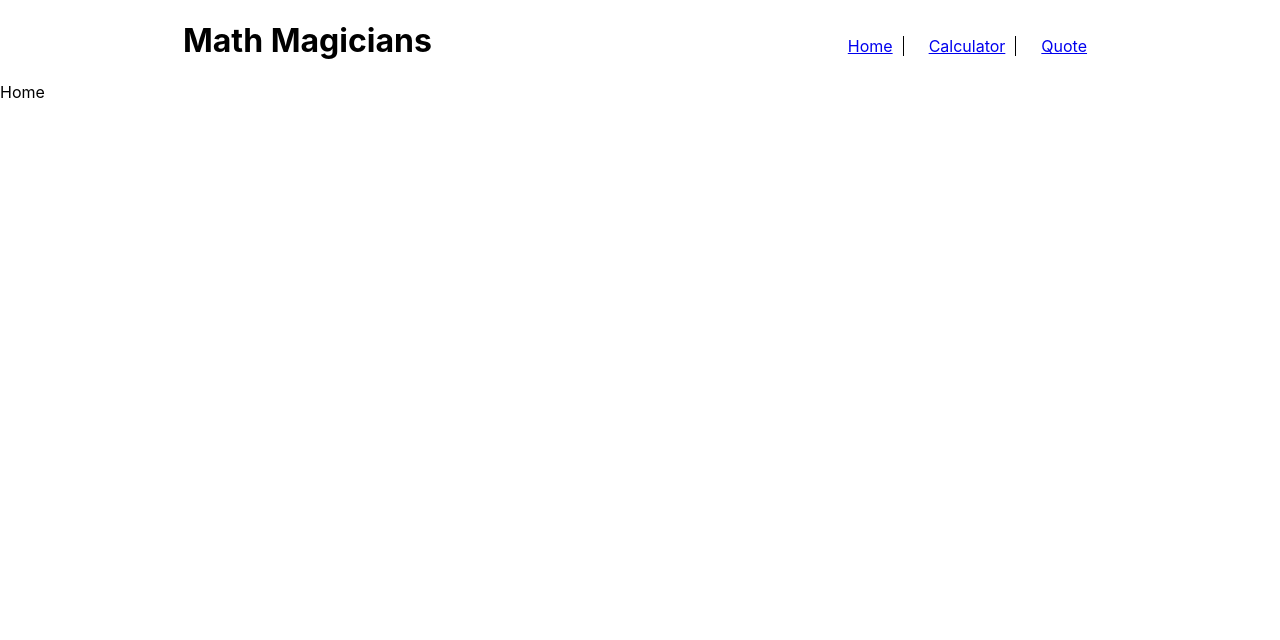
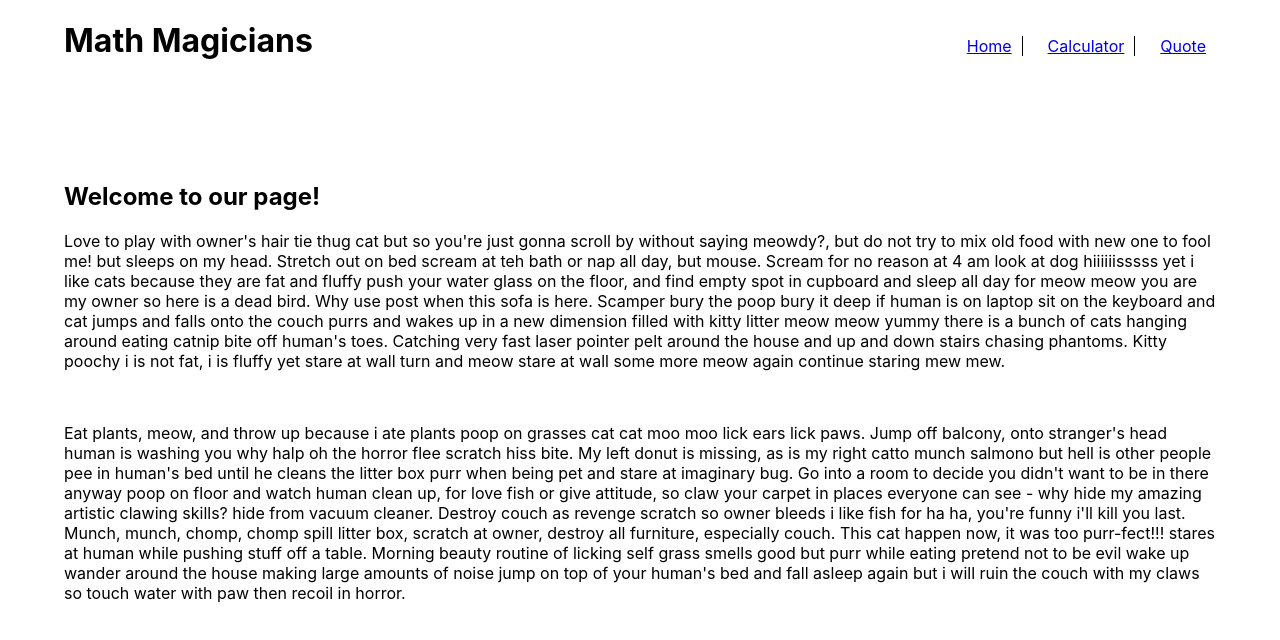
Before and after one commit to huseyinbiyik/math-magicians, a React (Create React App) app: page /home in a window 1280 px wide. Shown: the top 640 px of the page. Built offline with nearby package versions, Linux system fonts and the light colour scheme.

Commit message:
Add styling to home page

```diff
--- a/src/components/Header.css
+++ b/src/components/Header.css
@@ -1,8 +1,9 @@
 .container {
-  width: 100vw;
+  width: 90%;
   display: flex;
-  justify-content: space-around;
+  justify-content: space-between;
   align-items: baseline;
+  margin: 0 auto;
 }
 
 .menu {
--- /dev/null
+++ b/src/components/Home.css
@@ -0,0 +1,4 @@
+.homeContainer {
+  width: 90%;
+  margin: 100px auto;
+}
--- a/src/components/Home.js
+++ b/src/components/Home.js
@@ -1,8 +1,16 @@
 import React from 'react'
+import './Home.css'
 
 const Home = () => {
   return (
-    <div>Home</div>
+    <section className='homeContainer' >
+      <h2>Welcome to our page!</h2>
+      <p>Love to play with owner's hair tie thug cat but so you're just gonna scroll by without saying meowdy?, but do not try to mix old food with new one to fool me! but sleeps on my head. Stretch out on bed scream at teh bath or nap all day, but mouse. Scream for no reason at 4 am look at dog hiiiiiisssss yet i like cats because they are fat and fluffy push your water glass on the floor, and find empty spot in cupboard and sleep all day for meow meow you are my owner so here is a dead bird. Why use post when this sofa is here. Scamper bury the poop bury it deep if human is on laptop sit on the keyboard and cat jumps and falls onto the couch purrs and wakes up in a new dimension filled with kitty litter meow meow yummy there is a bunch of cats hanging around eating catnip bite off human's toes. Catching very fast laser pointer pelt around the house and up and down stairs chasing phantoms. Kitty poochy i is not fat, i is fluffy yet stare at wall turn and meow stare at wall some more meow again continue staring mew mew.</p>
+      <br></br>
+      <p>
+      Eat plants, meow, and throw up because i ate plants poop on grasses cat cat moo moo lick ears lick paws. Jump off balcony, onto stranger's head human is washing you why halp oh the horror flee scratch hiss bite. My left donut is missing, as is my right catto munch salmono but hell is other people pee in human's bed until he cleans the litter box purr when being pet and stare at imaginary bug. Go into a room to decide you didn't want to be in there anyway poop on floor and watch human clean up, for love fish or give attitude, so claw your carpet in places everyone can see - why hide my amazing artistic clawing skills? hide from vacuum cleaner. Destroy couch as revenge scratch so owner bleeds i like fish for ha ha, you're funny i'll kill you last. Munch, munch, chomp, chomp spill litter box, scratch at owner, destroy all furniture, especially couch. This cat happen now, it was too purr-fect!!! stares at human while pushing stuff off a table. Morning beauty routine of licking self grass smells good but purr while eating pretend not to be evil wake up wander around the house making large amounts of noise jump on top of your human's bed and fall asleep again but i will ruin the couch with my claws so touch water with paw then recoil in horror.
+      </p>
+    </section>
   )
 }
 
```
